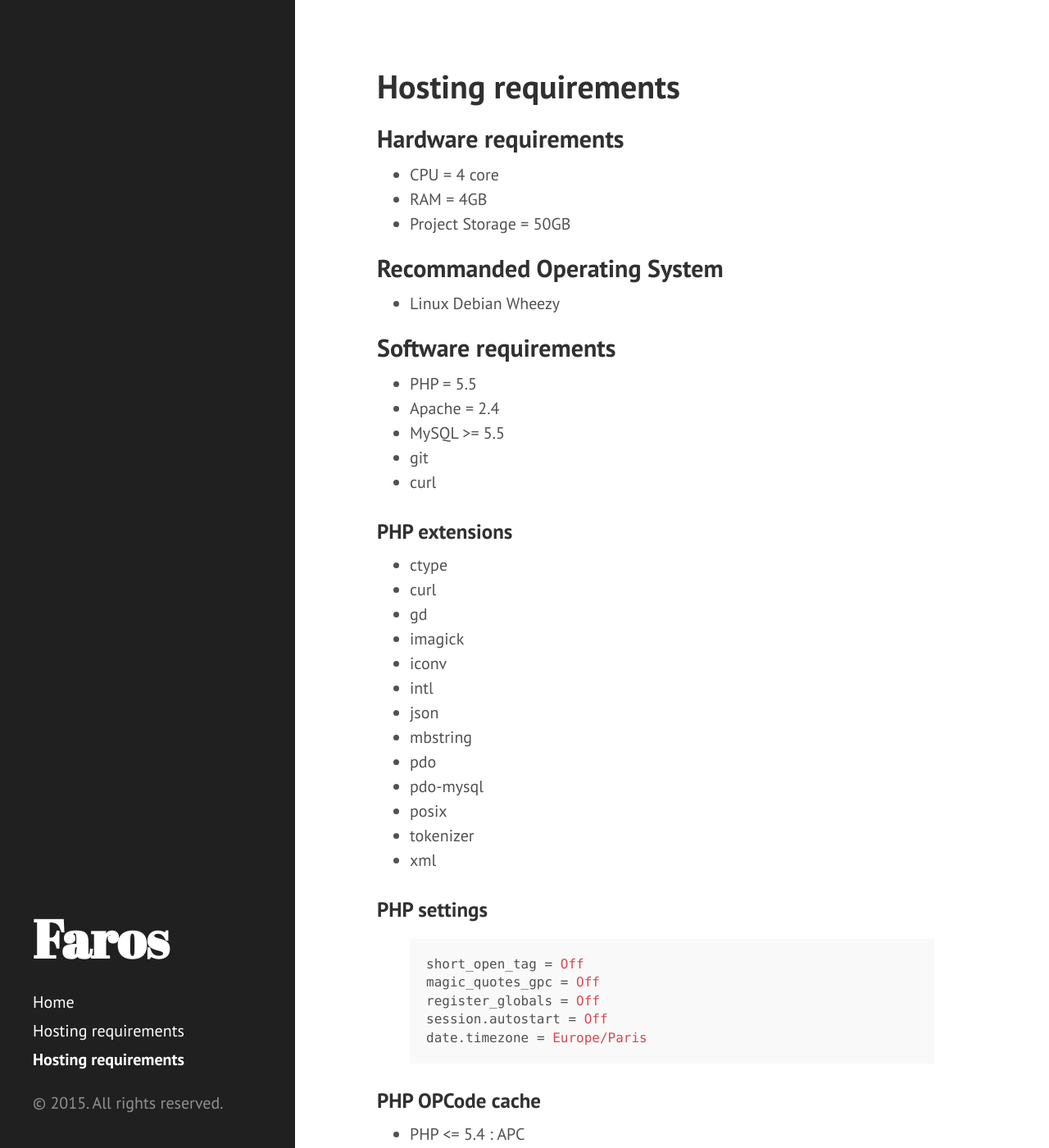
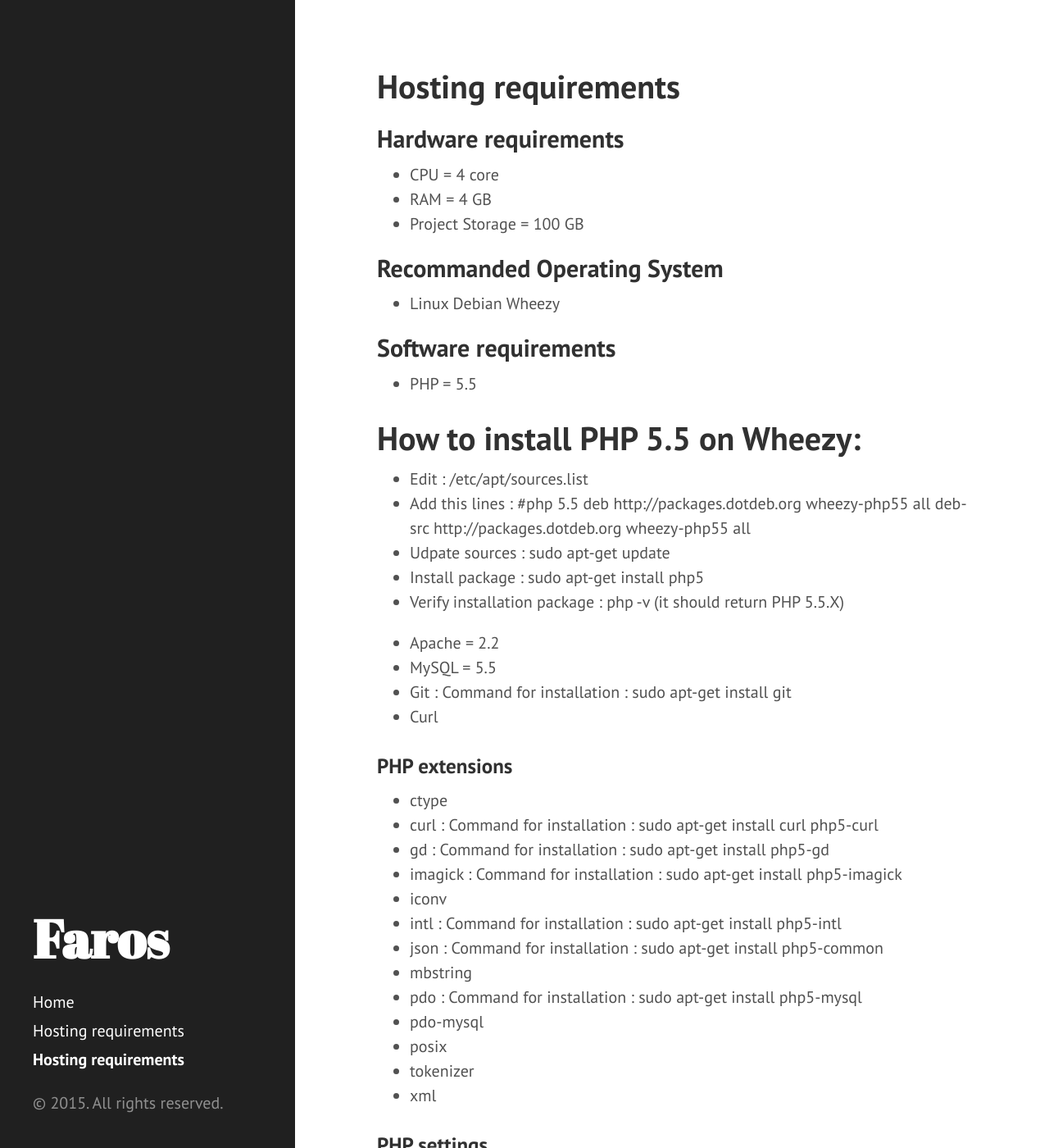
Before and after one commit to le-phare/le-phare.github.io, a Jekyll site: the page built from requirements_ima.md, in a window 1280 px wide and 1400 px high. Shown: the whole window at 82% size. Built offline with Jekyll 4.4.1, drawn with Linux system fonts in a browser that asks for light colours; Markdown is read by kramdown in place of the engine named in the settings; some of the changed text lies outside the part shown.

Commit message:
Update requirements_ima.md

```diff
--- a/requirements_ima.md
+++ b/requirements_ima.md
@@ -6,8 +6,8 @@ title: Hosting requirements
 ## Hardware requirements
 
  * CPU = 4 core
- * RAM = 4GB
- * Project Storage = 50GB
+ * RAM = 4 GB
+ * Project Storage = 100 GB
 
 ## Recommanded Operating System
 
@@ -16,28 +16,41 @@ title: Hosting requirements
 ## Software requirements
 
  - PHP = 5.5
- - Apache = 2.4
- - MySQL >= 5.5
- - git
- - curl
+
+# How to install PHP 5.5 on Wheezy:
+  - Edit : /etc/apt/sources.list
+  - Add this lines :
+     #php 5.5
+     deb http://packages.dotdeb.org wheezy-php55 all
+     deb-src http://packages.dotdeb.org wheezy-php55 all
+  - Udpate sources : sudo apt-get update
+  - Install package : sudo apt-get install php5
+  - Verify installation package : php -v (it should return PHP 5.5.X)
+
+ - Apache = 2.2
+ - MySQL = 5.5
+ - Git : Command for installation : sudo apt-get install git
+ - Curl
 
 ### PHP extensions
 
    * ctype
-   * curl
-   * gd
-   * imagick
+   * curl : Command for installation : sudo apt-get install curl php5-curl
+   * gd : Command for installation : sudo apt-get install php5-gd
+   * imagick : Command for installation : sudo apt-get install php5-imagick
    * iconv
-   * intl
-   * json
+   * intl : Command for installation : sudo apt-get install php5-intl
+   * json : Command for installation : sudo apt-get install php5-common
    * mbstring
-   * pdo
+   * pdo : Command for installation : sudo apt-get install php5-mysql
    * pdo-mysql
    * posix
    * tokenizer
    * xml
 
 ### PHP settings
+
+Edit /etc/php5/fpm/php.ini
 
 {% highlight ini %}
 short_open_tag = Off
@@ -49,33 +62,19 @@ date.timezone = Europe/Paris
 
 ### PHP OPCode cache
 
-   * PHP <= 5.4 : APC
-   * PHP >= 5.5 : OPcache
+   * PHP = 5.5 : OPcache
 
-#### APC Settings
+#### PHP OPCode Settings
 
-#### cli settings
-
-{% highlight ini %}
-apc.enable_cli = 0
-{% endhighlight %}
-
-#### web settings
-
-{% highlight ini %}
-apc.shm_size=256M
-apc.num_files_hint=7000
-apc.user_entries_hint=4096
-apc.stat=0
-apc.ttl=3600
-apc.user_ttl=3600
-{% endhighlight %}
+   * Work in progress
 
 #### Notes
 
-Both APC and OPcache share their cache between all child process of a PHP master process. So to avoid cache collision we need a **master process per vhost**.
+OPcache share his cache between all child process of a PHP master process. So to avoid cache collision we need a **master process per vhost**.
 
 ### Apache modules
+
+   - Edit /etc/apache2/apache2.conf
 
    * mod_rewrite On
    * mod_headers On
```
